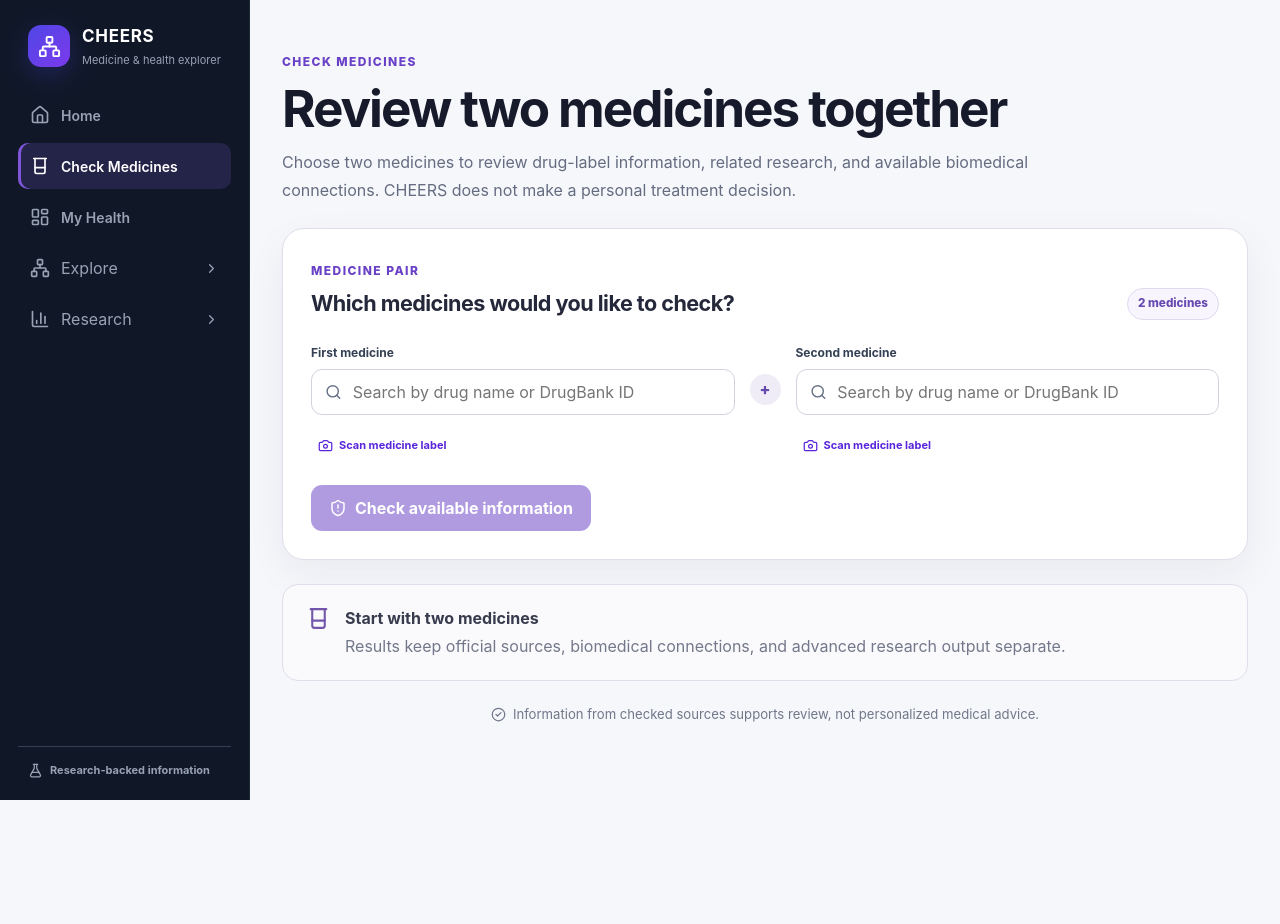
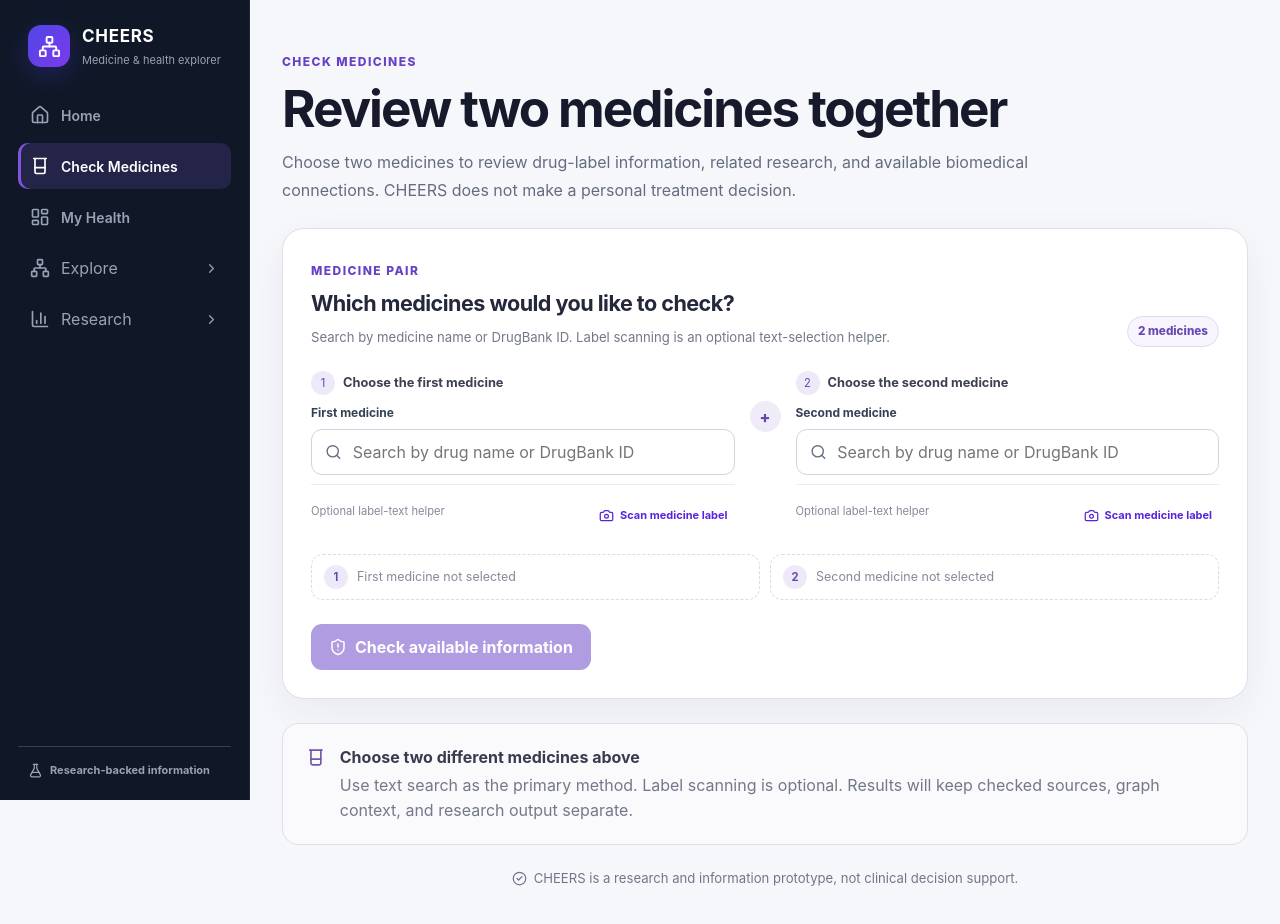
Before and after one commit to Tuvshinjargal03/CHEERS-PrimeKG-RGCN-DDI-Prediction_draft1, a React (Vite) app in the folder frontend/: page /#/check in a window 1280 px wide. Shown: the top 924 px of the page. Before the commit the page ends 800 px from the top, so only its background shows below. Built offline with nearby package versions, Linux system fonts and the light colour scheme.

Commit message:
Improve medicine checker workflow

```diff
--- a/frontend/src/pages/MedicineChecker.jsx
+++ b/frontend/src/pages/MedicineChecker.jsx
@@ -164,20 +164,34 @@ export default function MedicineChecker() {
           <div>
             <span className="eyebrow">Medicine pair</span>
             <h2>Which medicines would you like to check?</h2>
+            <p>Search by medicine name or DrugBank ID. Label scanning is an optional text-selection helper.</p>
           </div>
           <span className="product-step-badge">2 medicines</span>
         </div>
 
         <div className="checker-fields">
           <div className="product-drug-field">
+            <div className="checker-field-step"><span>1</span><strong>Choose the first medicine</strong></div>
             <DrugAutocomplete label="First medicine" selection={drugA} onSelect={selectA} disabled={loading || resolving} />
-            <MedicineLabelScanner targetLabel="First medicine" onDrugSelect={selectA} disabled={loading || resolving} />
+            <div className="checker-scanner-helper">
+              <small>Optional label-text helper</small>
+              <MedicineLabelScanner targetLabel="First medicine" onDrugSelect={selectA} disabled={loading || resolving} />
+            </div>
           </div>
           <div className="checker-plus" aria-hidden="true">+</div>
           <div className="product-drug-field">
+            <div className="checker-field-step"><span>2</span><strong>Choose the second medicine</strong></div>
             <DrugAutocomplete label="Second medicine" selection={drugB} onSelect={selectB} disabled={loading || resolving} />
-            <MedicineLabelScanner targetLabel="Second medicine" onDrugSelect={selectB} disabled={loading || resolving} />
+            <div className="checker-scanner-helper">
+              <small>Optional label-text helper</small>
+              <MedicineLabelScanner targetLabel="Second medicine" onDrugSelect={selectB} disabled={loading || resolving} />
+            </div>
           </div>
+        </div>
+
+        <div className="checker-selection-status" aria-live="polite" aria-label="Selected medicine pair">
+          <span className={drugA ? 'is-selected' : ''}><b>1</b>{drugA?.name || 'First medicine not selected'}</span>
+          <span className={drugB ? 'is-selected' : ''}><b>2</b>{drugB?.name || 'Second medicine not selected'}</span>
         </div>
 
         {drugA && drugB && drugA.entity_id === drugB.entity_id && (
@@ -192,15 +206,15 @@ export default function MedicineChecker() {
 
       {!submitted && !loading && (
         <div className="product-empty-state">
-          <Beaker size={25} />
-          <div><strong>Start with two medicines</strong><p>Results keep official sources, biomedical connections, and advanced research output separate.</p></div>
+          <Beaker size={25} aria-hidden="true" />
+          <div><strong>Choose two different medicines above</strong><p>Use text search as the primary method. Label scanning is optional. Results will keep checked sources, graph context, and research output separate.</p></div>
         </div>
       )}
 
       {loading && (
         <div className="product-empty-state" role="status" aria-live="polite">
           <LoaderCircle className="spin" size={25} />
-          <div><strong>Checking available sources…</strong><p>This may take a moment while external information is retrieved.</p></div>
+          <div><strong>Checking available sources…</strong><p>openFDA, PubMed, and graph context are checked independently. One result may still appear if another source is unavailable.</p></div>
         </div>
       )}
 
@@ -211,12 +225,12 @@ export default function MedicineChecker() {
               {status.key === 'important' ? <ShieldAlert size={24} /> : status.key === 'review' ? <Info size={24} /> : <AlertCircle size={24} />}
             </div>
             <div>
-              <span>Checked-source status</span>
               <div className="checker-result-pair" aria-label="Checked medicine pair">
                 <strong>{drugA?.name}</strong>
                 <b aria-hidden="true">+</b>
                 <strong>{drugB?.name}</strong>
               </div>
+              <span>Checked-source status</span>
               <h2>{status.title}</h2>
               <p>{status.description}</p>
               <small>This status summarizes retrieved sources; it is not an interaction-severity or personal-safety assessment and does not guarantee that the combination is safe for a specific person.</small>
@@ -226,15 +240,15 @@ export default function MedicineChecker() {
           <section className="checker-summary-grid" aria-label="Checked information summary">
             <article>
               <FileSearch size={18} aria-hidden="true" />
-              <div><strong>{labelItems.length}</strong><span>FDA label {labelItems.length === 1 ? 'mention' : 'mentions'}</span></div>
+              <div><strong>{evidence ? labelItems.length : '—'}</strong><span>FDA label mentions</span><small>{evidenceError ? 'Source unavailable' : 'Retrieved result'}</small></div>
             </article>
             <article>
               <BookOpen size={18} aria-hidden="true" />
-              <div><strong>{papers.length}</strong><span>Related PubMed {papers.length === 1 ? 'article' : 'articles'}</span></div>
+              <div><strong>{evidence ? papers.length : '—'}</strong><span>Related PubMed records</span><small>{evidenceError ? 'Source unavailable' : 'Retrieved result'}</small></div>
             </article>
             <article>
               <Network size={18} aria-hidden="true" />
-              <div><strong>{context ? context.shared?.total || 0 : '—'}</strong><span>Shared biomedical connections</span></div>
+              <div><strong>{context ? context.shared?.total || 0 : '—'}</strong><span>Shared biomedical connections</span><small>{context ? 'Available context' : contextError ? 'Context unavailable' : 'Not available for this pair'}</small></div>
             </article>
           </section>
 
@@ -303,6 +317,7 @@ export default function MedicineChecker() {
                 ) : (
                   <div className="product-card-empty"><strong>No related PubMed record retrieved.</strong><p>This is not a systematic literature review.</p></div>
                 )}
+                {papers.length > 0 && <p className="checker-source-boundary">This PubMed search is not a systematic literature review.</p>}
               </article>
             </div>
           </section>
@@ -315,7 +330,7 @@ export default function MedicineChecker() {
               <span className="public-quick-icon"><Network size={21} /></span>
               <div>
                 {context ? (
-                  <><h3>{context.shared?.total || 0} shared connections found</h3><p>CHEERS found {context.shared?.disease_count || 0} disease and {context.shared?.gene_protein_count || 0} gene/protein connections in the knowledge graph.</p></>
+                  <><h3>{context.shared?.total || 0} shared connections found</h3><p>CHEERS found {context.shared?.disease_count || 0} disease and {context.shared?.gene_protein_count || 0} gene/protein connections in the knowledge graph. Shared relationships are context, not proof of interaction, causation, or safety.</p></>
                 ) : (
                   <><h3>{contextAvailable ? 'Shared context could not be displayed' : 'Verified pair context is not available'}</h3><p>{contextError || 'One or both medicines do not have exported G3 support context. This does not mean no biomedical relationship exists.'}</p></>
                 )}
@@ -326,14 +341,14 @@ export default function MedicineChecker() {
 
           <aside className="research-output-gateway">
             <span><Search size={20} /></span>
-            <div><small>Optional research</small><strong>R-GCN Predictor</strong><p>The Predictor ranks candidate graph links. Its raw score is not a probability or clinical safety score.</p></div>
+            <div><small>Optional research only</small><strong>R-GCN Predictor</strong><p>Its ranking score is not probability, risk, severity, confidence, diagnosis, or treatment advice. openFDA and PubMed evidence does not validate or modify it.</p></div>
             <Link to="/predictor">Open research Predictor <ArrowRight size={15} /></Link>
           </aside>
         </div>
       )}
 
       <p className="product-page-boundary">
-        <CheckCircle2 size={15} /> Information from checked sources supports review, not personalized medical advice.
+        <CheckCircle2 size={15} /> CHEERS is a research and information prototype, not clinical decision support.
       </p>
     </section>
   )
--- a/frontend/src/pages/PublicProduct.css
+++ b/frontend/src/pages/PublicProduct.css
@@ -60,6 +60,14 @@
   color: #25283a;
   font-size: 1.35rem;
   letter-spacing: -0.025em;
+}
+
+.checker-form-heading p {
+  max-width: 650px;
+  margin: 7px 0 0;
+  color: #73788a;
+  font-size: 0.82rem;
+  line-height: 1.55;
 }
 
 .product-step-badge {
@@ -84,6 +92,66 @@
   display: grid;
   min-width: 0;
   gap: 9px;
+}
+
+.checker-field-step {
+  display: flex;
+  align-items: center;
+  gap: 8px;
+  color: #3c4052;
+  font-size: 0.8rem;
+}
+
+.checker-field-step span,
+.checker-selection-status b {
+  display: grid;
+  width: 24px;
+  height: 24px;
+  place-items: center;
+  border-radius: 50%;
+  background: #eee9f8;
+  color: #6549ad;
+  font-size: 0.7rem;
+}
+
+.checker-scanner-helper {
+  display: flex;
+  align-items: center;
+  justify-content: space-between;
+  gap: 10px;
+  padding-top: 8px;
+  border-top: 1px solid #eeebf2;
+}
+
+.checker-scanner-helper small {
+  color: #858a99;
+  font-size: 0.7rem;
+}
+
+.checker-selection-status {
+  display: grid;
+  grid-template-columns: repeat(2, minmax(0, 1fr));
+  gap: 10px;
+}
+
+.checker-selection-status > span {
+  display: flex;
+  align-items: center;
+  gap: 9px;
+  min-width: 0;
+  padding: 10px 12px;
+  border: 1px dashed #ded9e8;
+  border-radius: 12px;
+  color: #858a99;
+  font-size: 0.78rem;
+}
+
+.checker-selection-status > span.is-selected {
+  border-style: solid;
+  border-color: #cfc4e5;
+  background: #faf8ff;
+  color: #393d50;
+  font-weight: 750;
 }
 
 .checker-plus {
@@ -1294,6 +1362,12 @@
   line-height: 1.35;
 }
 
+.checker-summary-grid small {
+  margin-top: 2px;
+  color: #9195a3;
+  font-size: 0.65rem;
+}
+
 .product-section-title .text-action {
   flex: 0 0 auto;
 }
@@ -1427,6 +1501,15 @@
   font-size: 0.74rem;
 }
 
+.checker-source-boundary {
+  margin: 14px 0 0;
+  padding-top: 12px;
+  border-top: 1px solid #ece9f0;
+  color: #777c8c;
+  font-size: 0.72rem;
+  line-height: 1.5;
+}
+
 .product-card-empty {
   flex: 1;
   padding: 19px 2px;
@@ -1526,6 +1609,10 @@
     margin: -5px auto;
   }
 
+  .checker-selection-status {
+    grid-template-columns: 1fr;
+  }
+
   .checker-form-heading,
   .product-section-title {
     align-items: flex-start;
```
Also changed, not shown: 1 other file (tests, documents, lock files or other folders).
